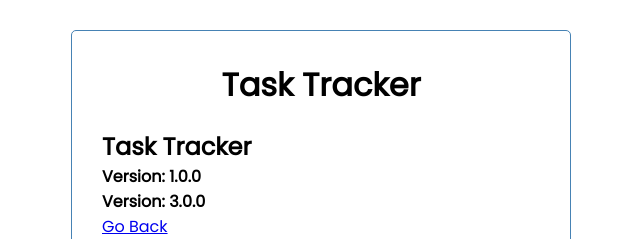
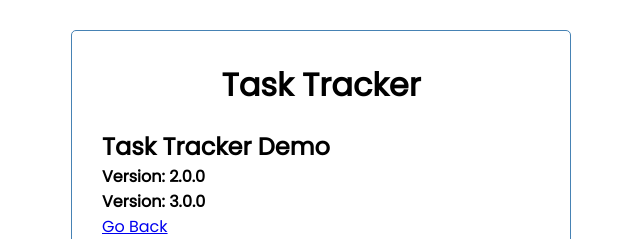
Before and after one commit to maythu1177/angular-crash, an Angular app: page /about in a window 1280 px wide. Shown: the top 239 px of the page, without its empty margins (319-959 px from the left). Built offline with nearby package versions, Linux system fonts and the light colour scheme.

Commit message:
finaltestabout

```diff
--- a/src/app/about/about.component.html
+++ b/src/app/about/about.component.html
@@ -1,6 +1,6 @@
 <div>
-    <h2>Task Tracker</h2>
-    <h4>Version: 1.0.0</h4>
+    <h2>Task Tracker Demo</h2>
+    <h4>Version: 2.0.0</h4>
     <h4>Version: 3.0.0</h4>
     <a routerLink="/">Go Back</a>
 </div>
```
